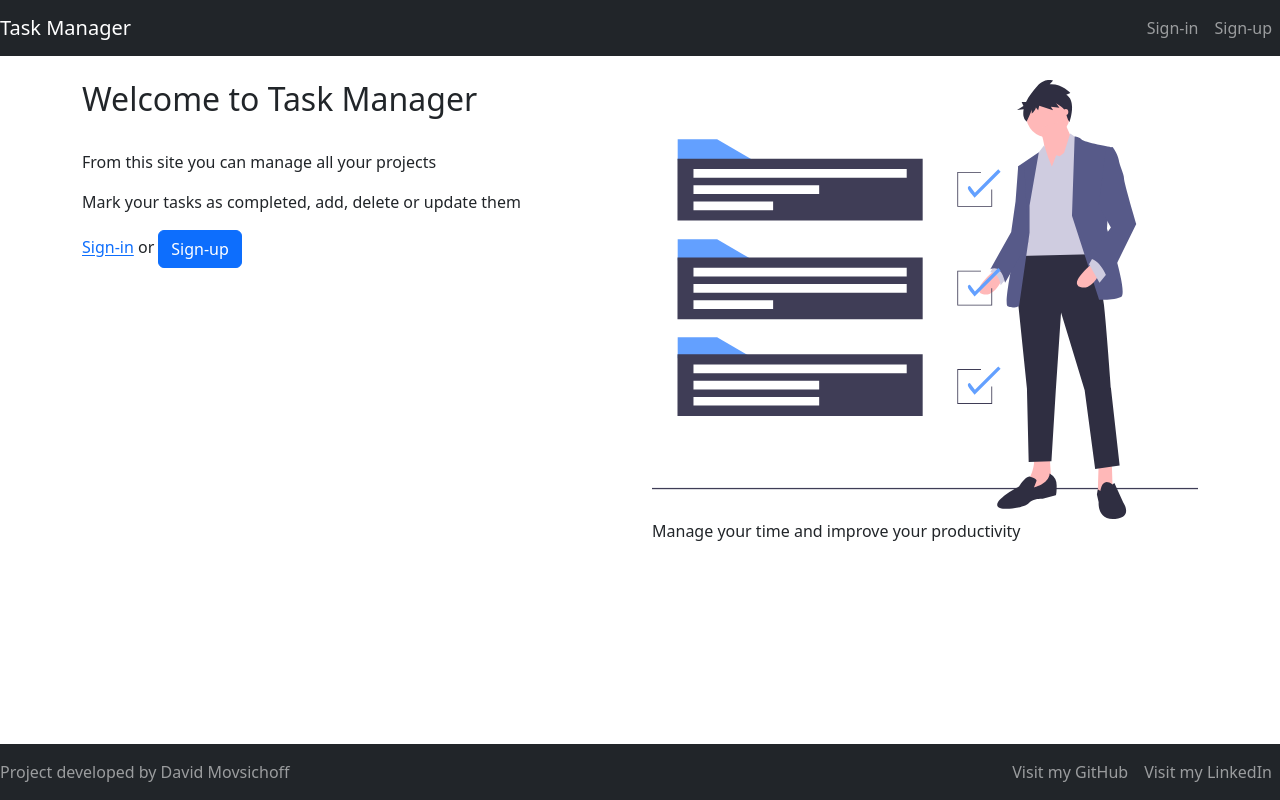
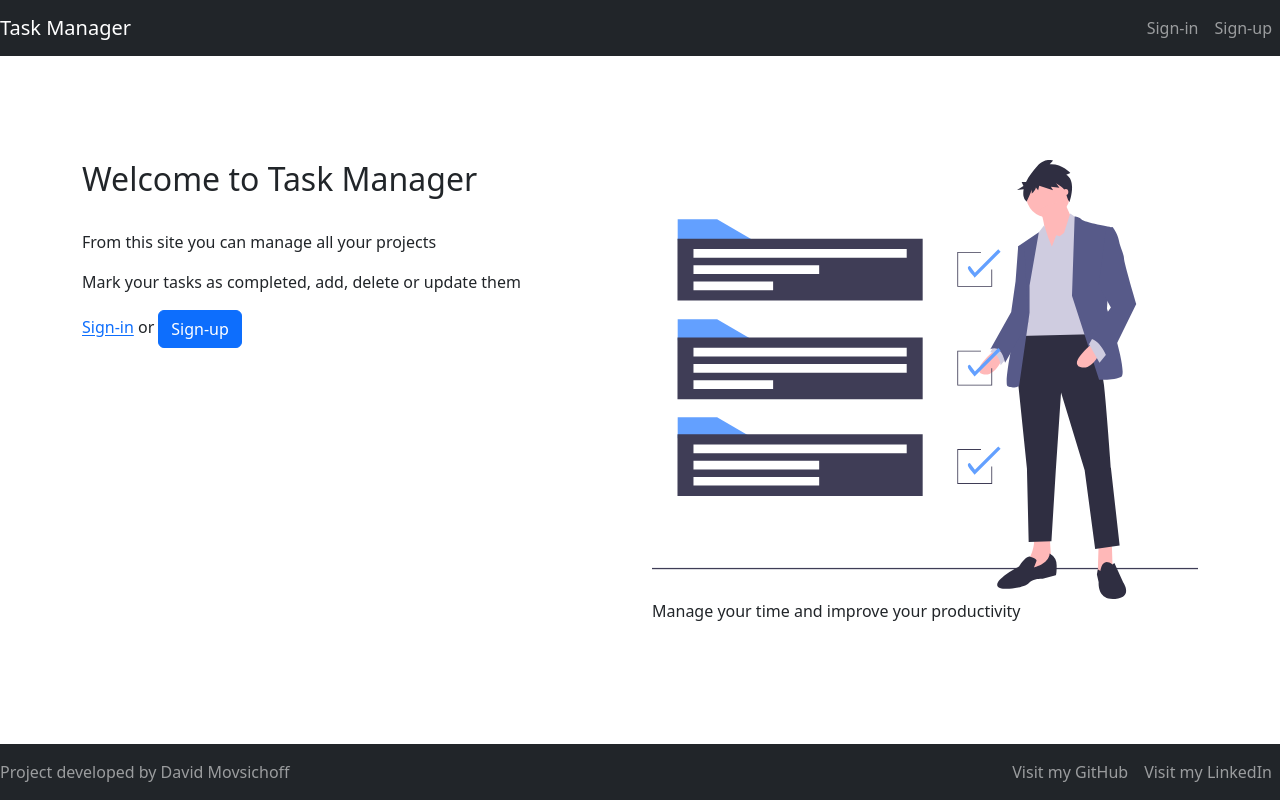
Before and after one commit to david-mov/task-manager-mern, a React app in the folder client/: page / in a window 1280 px wide. Built offline with nearby package versions, Linux system fonts and the light colour scheme.

Commit message:
fix: fixed navbar spacing

```diff
--- a/client/src/components/layout/GlobalFooter.jsx
+++ b/client/src/components/layout/GlobalFooter.jsx
@@ -4,6 +4,7 @@ import { externalLinks } from '../../helpers/routes'
 
 export default function GlobalFooter() {
   return (
+    <div style={{ marginTop: '5rem' }}>
       <Navbar variant='dark' bg='dark' fixed='bottom'>
         <Navbar.Text>Project developed by David Movsichoff</Navbar.Text>
         <Navbar.Toggle />
@@ -28,5 +29,6 @@ export default function GlobalFooter() {
           </Nav>
         </Navbar.Collapse>
       </Navbar>
+    </div>
   )
 }
--- a/client/src/components/layout/GlobalNavBar.jsx
+++ b/client/src/components/layout/GlobalNavBar.jsx
@@ -10,6 +10,7 @@ export default function GlobalNavBar() {
   const { signout } = useAuthApi()
 
   return (
+    <div style={{ marginBottom: '5rem' }}>
       <Navbar collapseOnSelect expand='lg' variant='dark' bg='dark' fixed='top'>
         <Navbar.Brand as={NavLink} to={routes.home}>
           Task Manager
@@ -53,5 +54,6 @@ export default function GlobalNavBar() {
           </Nav>
         </Navbar.Collapse>
       </Navbar>
+    </div>
   )
 }
```
Lines whose indentation alone changed are shown as unchanged.
